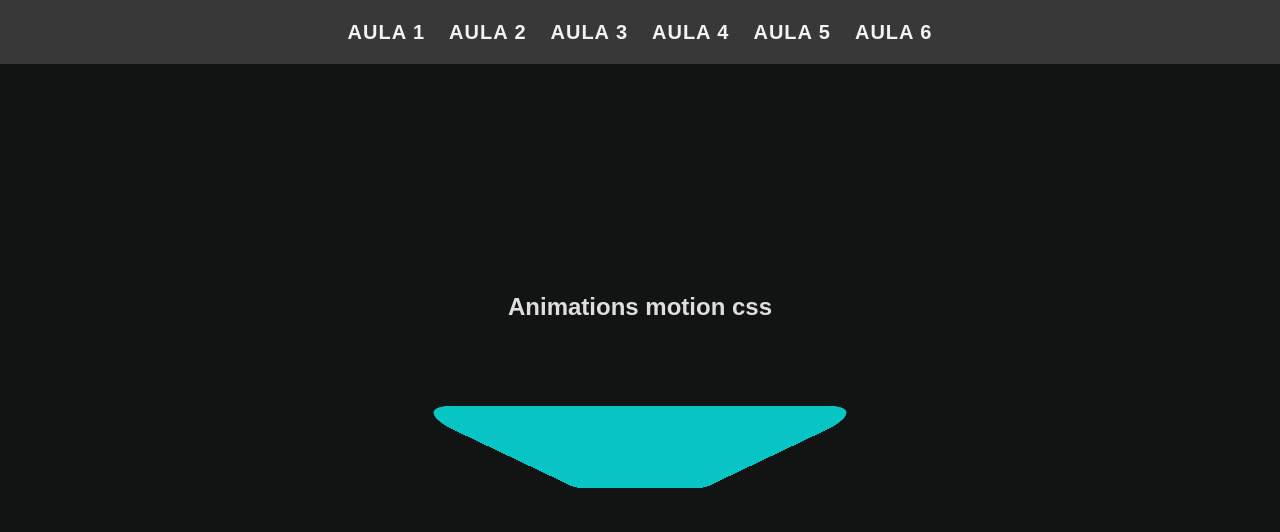
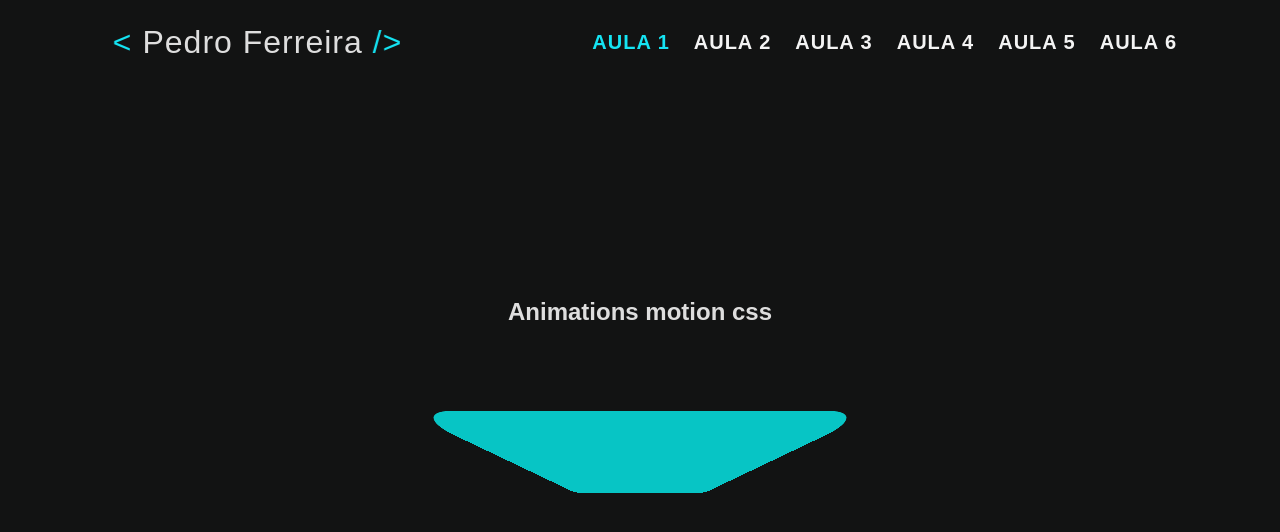
Before and after one commit to pedroferreirasousa/Motion-Css---FrontPush, a plain HTML site: page index.html in a window 1280 px wide. Drawn offline with nearby package versions, Linux system fonts and the light colour scheme; a web font is replaced by a local one.

Commit message:
Adicionando estilos pessoais

```diff
--- a/index.html
+++ b/index.html
@@ -8,10 +8,11 @@
 </head>
 <body>
     <header>
+        <h1><p><</p>Pedro Ferreira<p>/></p></h1>
         <nav>
             <ul>
-                <li><a href="#">AULA 1</a></li>
-                <li><a href="#">AULA 2</a></li>
+                <li><a style="color: rgb(21, 228, 243)" href="./index.html">AULA 1</a></li>
+                <li><a  href="/pages/aula 2/aula2.html">AULA 2</a></li>
                 <li><a href="#">AULA 3</a></li>
                 <li><a href="#">AULA 4</a></li>
                 <li><a href="#">AULA 5</a></li>
--- a/pages/aula 2/style2.scss
+++ b/pages/aula 2/style2.scss
@@ -0,0 +1,103 @@
+@import url('https://fonts.googleapis.com/css2?family=Winky+Sans:ital,wght@0,300..900;1,300..900&display=swap');
+
+* {
+    margin: 0;
+    padding: 0;
+    box-sizing: border-box;
+}
+
+body {
+    background-color: rgb(18, 19, 19);
+    color: #dedede;
+    font-family: "Winky Sans", sans-serif;
+}
+
+
+header {
+    height: 8vh;
+    display: flex;
+    align-items: center;
+    justify-content: space-around;
+    width: 98vw;
+    border-radius: 30px;
+    margin: 0 auto;
+    margin-top: 10px;
+
+    h1 {
+        letter-spacing: 1px;
+        font-weight: 400;
+        perspective: 100px;
+        display: flex;
+        align-items: center;
+
+        p:nth-child(1) {
+            color: rgb(21, 228, 243);
+            padding: 10px;
+            animation: looplogo 2s linear infinite;
+        }
+
+        p:nth-child(2) {
+            color: rgb(21, 228, 243);
+            padding: 10px;
+            animation: looplogo 2s linear reverse infinite;
+        }
+
+    }
+
+    nav {
+        display: flex;
+        align-items: center;
+        justify-content: center;
+    }
+
+    nav ul {
+        display: flex;
+        gap: 24px;
+        list-style: none;
+    }
+
+
+
+    a {
+        color: rgb(243, 243, 243);
+        text-decoration: none;
+        letter-spacing: 1px;
+        font-weight: 600;
+        font-size: 20px;
+
+        &:hover {
+            color: rgb(21, 228, 243);
+        }
+    }
+}
+
+.container {
+    width: 100%;
+    height: 92vh;
+    background-color: rgb(18, 19, 19);
+    display: flex;
+    align-items: center;
+    justify-content: center;
+    flex-direction: column;
+    gap: 50px;
+
+    perspective: 150px; // perspectiva do container para o efeito de 3D
+}
+
+@keyframes looplogo{
+    0%{
+        transform: translateX(0px) ;
+    }
+
+    33%{
+        transform: translateX(5px) ;
+    }
+
+    66%{
+        transform: translateX(-5px) ;
+    }
+
+    100%{
+        transform: translateX(0px) ;
+    }
+}
--- a/style.scss
+++ b/style.scss
@@ -7,20 +7,42 @@
 }
 
 body {
-    background-color: rgb(32, 31, 31);
+    background-color: rgb(18, 19, 19);
     color: #dedede;
     font-family: "Winky Sans", sans-serif;
 }
 
 
 header {
-    background-color: rgb(56, 56, 56);
     height: 8vh;
     display: flex;
     align-items: center;
-    justify-content: center;
+    justify-content: space-around;
+    width: 98vw;
+    border-radius: 30px;
+    margin: 0 auto;
+    margin-top: 10px;
 
+    h1 {
+        letter-spacing: 1px;
+        font-weight: 400;
+        perspective: 100px;
+        display: flex;
+        align-items: center;
 
+        p:nth-child(1) {
+            color: rgb(21, 228, 243);
+            padding: 10px;
+            animation: looplogo 2s linear infinite;
+        }
+
+        p:nth-child(2) {
+            color: rgb(21, 228, 243);
+            padding: 10px;
+            animation: looplogo 2s linear reverse infinite;
+        }
+
+    }
 
     nav {
         display: flex;
@@ -52,7 +74,7 @@ header {
 
 .container {
     width: 100%;
-    height: 92vh;
+    height: calc(92vh - 10px);
     background-color: rgb(18, 19, 19);
     display: flex;
     align-items: center;
@@ -87,10 +109,29 @@ header {
 }
 
 @keyframes loop {
-    0%{
+    0% {
         transform: rotateX(0deg);
     }
 
+    100% {
+        transform: rotateX(360deg)
+    }
+}
+
+@keyframes looplogo{
+    0%{
+        transform: translateX(0px) ;
+    }
+
+    33%{
+        transform: translateX(5px) ;
+    }
+
+    66%{
+        transform: translateX(-5px) ;
+    }
+
     100%{
-        transform: rotateX(360deg)  }
+        transform: translateX(0px) ;
+    }
 }
```
Also changed, not shown: pages/aula 2/aula2.html (+20 -1 lines), pages/aula 2/style2.css, style.css, 2 other files.
